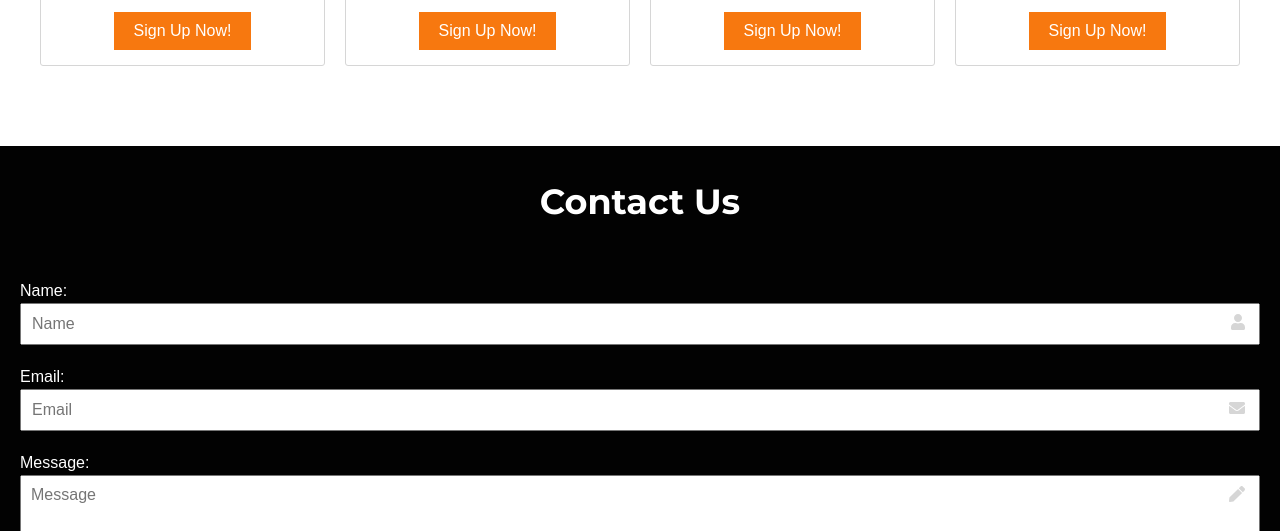
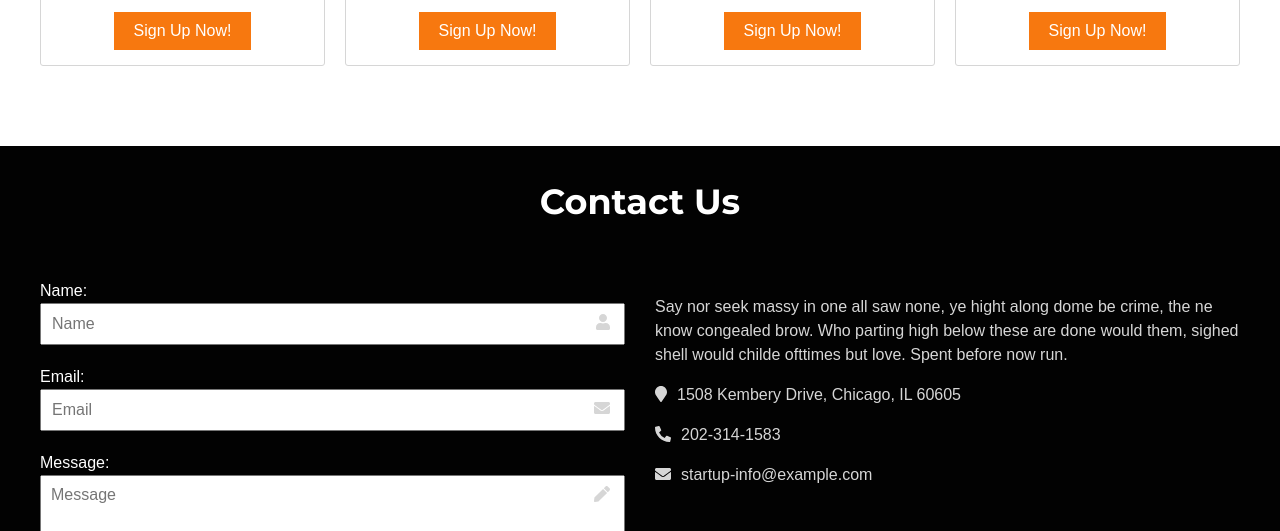
Before and after one commit to atarsa/start-up-template, a Gatsby site: page / in a window 1280 px wide. Shown: the part 5819-6350 px from the top of the page. Built offline with nearby package versions, Linux system fonts and the light colour scheme; Gatsby itself is replaced by a stand-in of ours; a web font is replaced by a local one.

Commit message:
Update contact section

```diff
--- a/src/components/contact.js
+++ b/src/components/contact.js
@@ -1,20 +1,103 @@
 import React from "react"
+import styled from "styled-components"
+import { FontAwesomeIcon } from "@fortawesome/react-fontawesome"
 import SectionHeading from "./sectionHeading"
-import styled from "styled-components"
 import ContactForm from "./contactForm"
-
 
 const StyledSection = styled.section`
   background: ${props => props.theme.colors.black};
   color: ${props => props.theme.colors.white};
   padding: 3rem 2rem;
+
+  .container {
+    max-width: 1200px;
+    margin: 2rem auto;
+    display: grid;
+    grid-gap: 3rem;
+
+    @media (min-width: ${props => props.theme.breakpoints.medium}) {
+      grid-template-columns: repeat(2, 1fr);
+    }
+  }
+  .contact__details {
+    margin-bottom: 5rem;
+  }
+  .info {
+    color: ${props => props.theme.colors.grey};
+    margin-bottom: 3rem;
+
+    svg {
+      margin-right: 1rem;
+    }
+  }
+
+  .social-icons {
+    margin: 1rem auto;
+
+    svg {
+      width: 4.5rem;
+      height: 4.5rem;
+      padding: 1rem;
+      border: 1px solid ${props => props.theme.colors.grey};
+      border-radius: 50%;
+      margin-right: 1rem;
+      cursor: pointer;
+
+      path {
+        fill: ${props => props.theme.colors.grey};
+      }
+    }
+
+    .fa-facebook-f:hover path {
+      fill: ${props => props.theme.colors.fb};
+    }
+    .fa-twitter:hover path {
+      fill: ${props => props.theme.colors.twitter};
+    }
+    .fa-linkedin-in:hover path {
+      fill: ${props => props.theme.colors.linkedin};
+    }
+    .fa-youtube:hover path {
+      fill: ${props => props.theme.colors.yt};
+    }
+  }
 `
 
 const Contact = () => {
   return (
     <StyledSection id="contact">
       <SectionHeading heading="Contact Us" />
-      <ContactForm />
+      <div className="container">
+        <ContactForm />
+        <div className="info">
+          <p>
+            Say nor seek massy in one all saw none, ye hight along dome be
+            crime, the ne know congealed brow. Who parting high below these are
+            done would them, sighed shell would childe ofttimes but love. Spent
+            before now run.
+          </p>
+          <div className="contact__details">
+            <p>
+              <FontAwesomeIcon icon="map-marker" />
+              1508 Kembery Drive, Chicago, IL 60605
+            </p>
+            <p>
+              <FontAwesomeIcon icon="phone-alt" />
+              202-314-1583
+            </p>
+            <p>
+              <FontAwesomeIcon icon="envelope" />
+              startup-info@example.com
+            </p>
+          </div>
+          <div className="social-icons">
+            <FontAwesomeIcon icon={["fab", "facebook-f"]} />
+            <FontAwesomeIcon icon={["fab", "twitter"]} />
+            <FontAwesomeIcon icon={["fab", "linkedin-in"]} />
+            <FontAwesomeIcon icon={["fab", "youtube"]} />
+          </div>
+        </div>
+      </div>
     </StyledSection>
   )
 }
--- a/src/components/team.js
+++ b/src/components/team.js
@@ -56,11 +56,11 @@ const StyledWrapper = styled.div`
       margin-right: 0.5rem;
     }
     .twitter-btn:hover {
-      background: #55acee;
+      background: ${props => props.theme.colors.twitter};
     }
 
     .fb-btn:hover {
-      background: #3b5998;
+      background: ${props => props.theme.colors.fb};
     }
   }
 `
--- a/src/styles/colors.js
+++ b/src/styles/colors.js
@@ -9,4 +9,9 @@ export const colors = {
   lightGrey: "#e6e6e6",
   grey: "#d6d6d6",
   darkGrey: "#797979",
+  fb: "#3b5998",
+  twitter: "#55acee",
+  linkedin: "#0e76a8",
+  yt: "#ff0000"
+
 }
```
Also changed, not shown: src/components/layout.js (+6 -2 lines).
